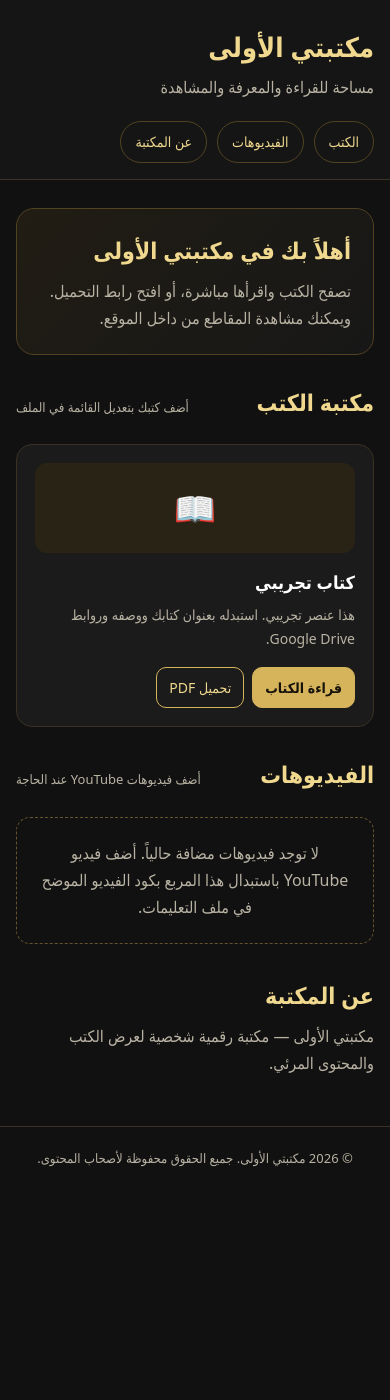
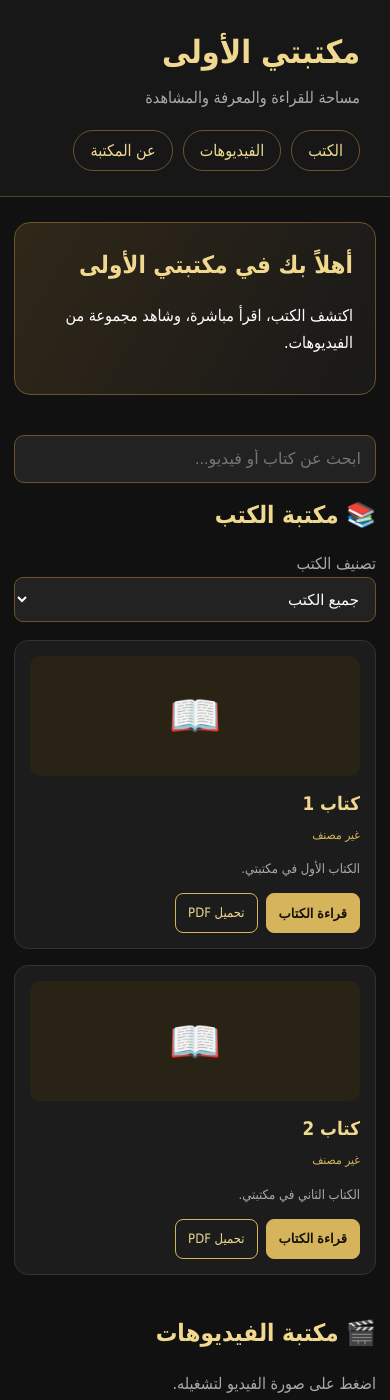
Before and after one commit to bandpro45-107/fluffy-octo-invention, a plain HTML site: page index.html in a window 390 px wide. Shown: the top 1400 px of the page. Before the commit the page ends 1189 px from the top, so only its background shows below. Drawn offline with Linux system fonts and the light colour scheme.

Commit message:
Refactor index.html for layout and functionality improvements
Updated HTML structure and styles for improved layout and functionality. Enhanced sections for books and videos with better categorization and search features.

```diff
--- a/index.html
+++ b/index.html
@@ -1,55 +1,241 @@
-<!doctype html>
+
+<!DOCTYPE html>
 <html lang="ar" dir="rtl">
 <head>
-  <meta charset="utf-8">
+<meta charset="UTF-8">
 <meta name="viewport" content="width=device-width, initial-scale=1">
 <meta name="theme-color" content="#111111">
 <title>مكتبتي الأولى</title>
+
 <style>
-    :root{--bg:#111;--panel:#1b1b1b;--gold:#d6b45c;--gold2:#f0d98f;--text:#f7f3e8;--muted:#b9b3a4}
-    *{box-sizing:border-box}
-    body{margin:0;background:var(--bg);color:var(--text);font-family:system-ui,-apple-system,"Segoe UI",Tahoma,Arial,sans-serif;line-height:1.7}
-    a{color:inherit}
-    .wrap{width:min(100% - 32px,980px);margin:auto}
-    header{border-bottom:1px solid #3a3322;background:#151515}
-    .top{padding:24px 0 20px}
-    .brand{font-size:clamp(27px,6vw,40px);font-weight:800;color:var(--gold2);margin:0}
-    .tag{color:var(--muted);margin:4px 0 0}
-    nav{display:flex;gap:10px;flex-wrap:wrap;padding:0 0 16px}
-    nav a{padding:8px 14px;border:1px solid #514322;border-radius:999px;text-decoration:none;color:var(--gold2);font-size:14px}
-    nav a:hover,.btn:hover{background:#3a301b}
-    main{padding:28px 0 48px}
-    .intro{padding:22px;border:1px solid #514322;border-radius:18px;background:linear-gradient(135deg,#211d14,#171717);margin-bottom:28px}
-    h2{color:var(--gold2);font-size:23px;margin:0 0 8px}
-    .intro p,.muted{color:var(--muted);margin:0}
-    .section-head{display:flex;align-items:center;justify-content:space-between;gap:12px;margin:28px 0 14px}
-    .count{font-size:13px;color:var(--muted)}
-    .books{display:grid;grid-template-columns:repeat(auto-fit,minmax(230px,1fr));gap:16px}
-    .book{background:var(--panel);border:1px solid #393124;border-radius:16px;padding:18px;display:flex;flex-direction:column;min-height:225px}
-    .cover{height:90px;border-radius:12px;background:#292315;display:grid;place-items:center;color:var(--gold);font-size:34px;margin-bottom:14px}
-    .book h3{margin:0 0 5px;color:#fff;font-size:18px}
-    .book p{margin:0 0 16px;color:var(--muted);font-size:14px;flex:1}
-    .actions{display:flex;gap:8px;flex-wrap:wrap}
-    .btn{display:inline-block;text-decoration:none;text-align:center;border:1px solid var(--gold);border-radius:10px;padding:8px 12px;color:var(--gold2);font-size:14px}
-    .btn.primary{background:var(--gold);color:#17130a;font-weight:700}
-    .empty{border:1px dashed #64532c;border-radius:14px;padding:22px;color:var(--muted);text-align:center}
-    .videos{display:grid;grid-template-columns:repeat(auto-fit,minmax(260px,1fr));gap:16px}
-    .video{background:var(--panel);border:1px solid #393124;border-radius:16px;padding:14px}
-    .video-frame{aspect-ratio:16/9;background:#090909;border-radius:10px;overflow:hidden}
-    .video-frame iframe{width:100%;height:100%;border:0}
-    .video h3{margin:10px 0 0;font-size:16px}
-    footer{border-top:1px solid #393124;padding:20px 0;color:var(--muted);font-size:13px;text-align:center}
-    @media(min-width:700px){.top{padding-top:30px}}
+:root {
+  --bg:#111;
+  --card:#1c1c1c;
+  --gold:#d6b45c;
+  --light:#f0d98f;
+  --text:#fff;
+  --muted:#aaa;
+}
+
+* {box-sizing:border-box}
+
+body {
+  margin:0;
+  background:var(--bg);
+  color:var(--text);
+  font-family:Tahoma,Arial,sans-serif;
+  line-height:1.7;
+}
+
+header {
+  background:#171717;
+  border-bottom:1px solid #554522;
+  padding:25px 16px;
+}
+
+.container {
+  width:min(100% - 28px,1050px);
+  margin:auto;
+}
+
+.brand {
+  color:var(--light);
+  font-size:32px;
+  font-weight:bold;
+  margin:0;
+}
+
+header p {color:var(--muted);margin:5px 0}
+
+nav {
+  display:flex;
+  gap:10px;
+  margin-top:18px;
+  flex-wrap:wrap;
+}
+
+nav a {
+  color:var(--light);
+  border:1px solid #69552c;
+  border-radius:20px;
+  padding:6px 16px;
+  text-decoration:none;
+}
+
+main {padding:25px 0 45px}
+
+.welcome {
+  background:linear-gradient(120deg,#302718,#191919);
+  border:1px solid #69552c;
+  padding:22px;
+  border-radius:16px;
+  margin-bottom:28px;
+}
+
+h2 {color:var(--light);margin:0 0 14px}
+.muted {color:var(--muted)}
+
+.search-box {
+  width:100%;
+  padding:14px;
+  background:#222;
+  border:1px solid #69552c;
+  border-radius:10px;
+  color:white;
+  font-size:16px;
+  margin:12px 0;
+}
+
+select {
+  background:#222;
+  color:white;
+  border:1px solid #69552c;
+  padding:12px;
+  border-radius:9px;
+  width:100%;
+  font-size:15px;
+  margin-bottom:18px;
+}
+
+.grid {
+  display:grid;
+  grid-template-columns:repeat(auto-fit,minmax(220px,1fr));
+  gap:16px;
+}
+
+.card {
+  background:var(--card);
+  border:1px solid #393124;
+  border-radius:14px;
+  padding:15px;
+  overflow:hidden;
+}
+
+.cover {
+  height:120px;
+  background:#292315;
+  border-radius:10px;
+  display:grid;
+  place-items:center;
+  color:var(--gold);
+  font-size:42px;
+  margin-bottom:12px;
+}
+
+.card h3 {margin:5px 0;color:var(--light)}
+.card p {color:var(--muted);font-size:13px}
+
+.tag {
+  color:var(--gold);
+  font-size:12px;
+  margin-bottom:10px;
+}
+
+.actions {
+  display:flex;
+  gap:8px;
+  flex-wrap:wrap;
+}
+
+.btn {
+  border:1px solid var(--gold);
+  background:transparent;
+  color:var(--light);
+  padding:8px 12px;
+  border-radius:8px;
+  text-decoration:none;
+  cursor:pointer;
+  font-size:13px;
+}
+
+.btn.primary {
+  background:var(--gold);
+  color:#17130a;
+  font-weight:bold;
+}
+
+section {margin-bottom:38px}
+
+.video-thumb {
+  width:100%;
+  aspect-ratio:16/9;
+  object-fit:cover;
+  border-radius:9px;
+  cursor:pointer;
+  background:#080808;
+}
+
+.video-player {
+  width:100%;
+  aspect-ratio:16/9;
+  border:0;
+  border-radius:9px;
+}
+
+.video-card h3 {font-size:15px}
+
+.empty {
+  color:var(--muted);
+  text-align:center;
+  padding:25px;
+  border:1px dashed #69552c;
+  border-radius:12px;
+  grid-column:1/-1;
+}
+
+.modal {
+  display:none;
+  position:fixed;
+  inset:0;
+  background:#000e;
+  z-index:1000;
+  padding:15px;
+  align-items:center;
+  justify-content:center;
+}
+
+.modal-content {
+  width:100%;
+  max-width:850px;
+  background:#191919;
+  padding:12px;
+  border:1px solid var(--gold);
+  border-radius:12px;
+}
+
+.modal iframe {
+  width:100%;
+  height:70vh;
+  border:0;
+  border-radius:8px;
+}
+
+.close {
+  color:var(--light);
+  font-size:25px;
+  cursor:pointer;
+  text-align:left;
+  padding:0 10px;
+}
+
+footer {
+  text-align:center;
+  padding:20px;
+  border-top:1px solid #493b20;
+  color:var(--muted);
+  font-size:13px;
+}
 </style>
 </head>
+
 <body>
+
 <header>
-  <div class="wrap">
-    <div class="top">
+<div class="container">
 <h1 class="brand">مكتبتي الأولى</h1>
-      <p class="tag">مساحة للقراءة والمعرفة والمشاهدة</p>
-    </div>
-    <nav aria-label="التنقل">
+<p>مساحة للقراءة والمعرفة والمشاهدة</p>
+
+<nav>
 <a href="#books">الكتب</a>
 <a href="#videos">الفيديوهات</a>
 <a href="#about">عن المكتبة</a>
@@ -57,52 +243,318 @@
 </div>
 </header>
 
-<main class="wrap">
-  <section class="intro">
+<main class="container">
+
+<div class="welcome">
 <h2>أهلاً بك في مكتبتي الأولى</h2>
-    <p>تصفح الكتب واقرأها مباشرة، أو افتح رابط التحميل. ويمكنك مشاهدة المقاطع من داخل الموقع.</p>
-  </section>
+<p>اكتشف الكتب، اقرأ مباشرة، وشاهد مجموعة من الفيديوهات.</p>
+</div>
+
+<input
+id="search"
+class="search-box"
+type="search"
+placeholder="ابحث عن كتاب أو فيديو..."
+aria-label="البحث">
 
 <section id="books">
-    <div class="section-head">
-      <h2>مكتبة الكتب</h2>
-      <span class="count">أضف كتبك بتعديل القائمة في الملف</span>
-    </div>
-    <div class="books" id="book-list">
-      <!-- نموذج كتاب: انسخ article وعدّل العنوان والوصف والرابطين.
-           رابط القراءة: رابط مشاركة Google Drive.
-           رابط التحميل: رابط Drive بصيغة download?id=FILE_ID -->
-      <article class="book">
-        <div class="cover" aria-hidden="true">📖</div>
-        <h3>كتاب تجريبي</h3>
-        <p>هذا عنصر تجريبي. استبدله بعنوان كتابك ووصفه وروابط Google Drive.</p>
-        <div class="actions">
-          <a class="btn primary" href="https://drive.google.com/" target="_blank" rel="noopener">قراءة الكتاب</a>
-          <a class="btn" href="https://drive.google.com/" target="_blank" rel="noopener">تحميل PDF</a>
-        </div>
-      </article>
-    </div>
+
+<h2>📚 مكتبة الكتب</h2>
+
+<label for="category" class="muted">تصنيف الكتب</label>
+
+<select id="category">
+<option value="all">جميع الكتب</option>
+<option value="غير مصنف">غير مصنف</option>
+</select>
+
+<div class="grid" id="book-list"></div>
+
 </section>
 
 <section id="videos">
-    <div class="section-head">
-      <h2>الفيديوهات</h2>
-      <span class="count">أضف فيديوهات YouTube عند الحاجة</span>
-    </div>
-    <div class="videos">
-      <div class="empty">لا توجد فيديوهات مضافة حالياً. أضف فيديو YouTube باستبدال هذا المربع بكود الفيديو الموضح في ملف التعليمات.</div>
-    </div>
+
+<h2>🎬 مكتبة الفيديوهات</h2>
+
+<p class="muted">اضغط على صورة الفيديو لتشغيله.</p>
+
+<div class="grid" id="video-list"></div>
+
 </section>
 
-  <section id="about" style="margin-top:32px">
+<section id="about">
 <h2>عن المكتبة</h2>
-    <p class="muted">مكتبتي الأولى — مكتبة رقمية شخصية لعرض الكتب والمحتوى المرئي.</p>
+<p class="muted">
+مكتبتي الأولى منصة رقمية للكتب والمحتوى المرئي،
+تهدف إلى توفير المعرفة في مكان واحد.
+</p>
 </section>
+
 </main>
 
+<div class="modal" id="reader">
+<div class="modal-content">
+<div class="close" onclick="closeReader()">✕ إغلاق</div>
+<iframe id="pdf-frame" title="قارئ الكتاب"></iframe>
+</div>
+</div>
+
 <footer>
-  <div class="wrap">© <span id="year"></span> مكتبتي الأولى. جميع الحقوق محفوظة لأصحاب المحتوى.</div>
+© <span id="year"></span> مكتبتي الأولى
 </footer>
-<script>document.getElementById('year').textContent = new Date().getFullYear();</script>
+
+<script>
+
+// =================================
+// بيانات الكتب
+// =================================
+
+const books = [
+{
+ title:"كتاب 1",
+ author:"غير محدد",
+ description:"الكتاب الأول في مكتبتي.",
+ category:"غير مصنف",
+ id:"17XbbLSUcdgXGZKjLUStlJ4c_mIJlW76K"
+},
+{
+ title:"كتاب 2",
+ author:"غير محدد",
+ description:"الكتاب الثاني في مكتبتي.",
+ category:"غير مصنف",
+ id:"117spmadzidsgjjzVkgjvsorc9KU9KFsq"
+}
+];
+
+// =================================
+// بيانات الفيديوهات
+// =================================
+
+const videoIds = [
+"7pGcGiIMT8I",
+"zLSKt8BVCSQ",
+"mNL2CLX8gv0",
+"WDtrfRuvDdc",
+"Sw0WKR9uZIA",
+"YIVnUda3C9Q",
+"NmKNWY_bVIY",
+"aX8DF3sqB34",
+"A7ZXD4ItFwA",
+"C8Xd1LV2oA8",
+"UqrzFi76Dpc",
+"LYY7CERpVfc",
+"r4igfI4ersQ",
+"j9MOF4RZoEw",
+"DOzJ8-azmZg",
+"xlHd7jC4ds4",
+"fI2TLZWZsUs",
+"0_o1Pl8tsdE",
+"S0EliIgvPJw",
+"J24A4J4CnsE",
+"E1tHivDl2gM",
+"Pt3JJBU8p_A",
+"6UyVMQ3J2sw",
+"Khd4mvlDW1o",
+"yU1G20Mr0EE",
+"RmnsReEFNFw",
+"87CKz_igKAA",
+"KGGuWmxTNJ0",
+"Rt5grZXnggM",
+"_30TKQ3zARQ",
+"l0zvcY2kjeg",
+"4kzXTmDLxaU",
+"ms3C80owkIU",
+"iLs4RIEziqs",
+"2yv02_zqDgY",
+"yJbwVIXNsmY",
+"Lw3XoomUYVI",
+"gNQ9F_l2jAc",
+"WvBoU6ZRfNI",
+"bN6aAmhG89M",
+"oB7jHtws3BM",
+"6LVlorGEsJ4",
+"Swd6NyFx98I",
+"aoxJ6bbkKj0",
+"pAzGInnecHU",
+"Wo9fGADYlRU",
+"VwIHT5YYdlU",
+"s1gpG7f7gTw",
+"GYD4dwO77tU",
+"SfJ3EqOV0xQ",
+"J2uMKtABgys"
+];
+
+// =================================
+// عرض الكتب
+// =================================
+
+const bookList = document.getElementById("book-list");
+
+function showBooks() {
+
+ const query = document.getElementById("search").value.toLowerCase();
+ const category = document.getElementById("category").value;
+
+ const filtered = books.filter(book => {
+
+  const matchText =
+   (book.title + book.author + book.description)
+   .toLowerCase().includes(query);
+
+  const matchCategory =
+   category === "all" || book.category === category;
+
+  return matchText && matchCategory;
+ });
+
+ bookList.innerHTML = "";
+
+ if (!filtered.length) {
+  bookList.innerHTML =
+   '<div class="empty">لا توجد كتب مطابقة للبحث.</div>';
+  return;
+ }
+
+ filtered.forEach(book => {
+
+  const card = document.createElement("article");
+  card.className = "card";
+
+  const cover = document.createElement("div");
+  cover.className = "cover";
+  cover.textContent = "📖";
+
+  const title = document.createElement("h3");
+  title.textContent = book.title;
+
+  const tag = document.createElement("div");
+  tag.className = "tag";
+  tag.textContent = book.category;
+
+  const description = document.createElement("p");
+  description.textContent = book.description;
+
+  const actions = document.createElement("div");
+  actions.className = "actions";
+
+  const read = document.createElement("button");
+  read.className = "btn primary";
+  read.textContent = "قراءة الكتاب";
+  read.onclick = () => openReader(book.id);
+
+  const download = document.createElement("a");
+  download.className = "btn";
+  download.textContent = "تحميل PDF";
+  download.href =
+   "https://drive.google.com/uc?export=download&id=" + book.id;
+  download.target = "_blank";
+  download.rel = "noopener";
+
+  actions.append(read,download);
+  card.append(cover,title,tag,description,actions);
+  bookList.appendChild(card);
+
+ });
+}
+
+// =================================
+// قارئ الكتب
+// =================================
+
+function openReader(id) {
+
+ document.getElementById("pdf-frame").src =
+  "https://drive.google.com/file/d/" + id + "/preview";
+
+ document.getElementById("reader").style.display = "flex";
+}
+
+function closeReader() {
+ document.getElementById("reader").style.display = "none";
+ document.getElementById("pdf-frame").src = "";
+}
+
+// =================================
+// عرض الفيديوهات
+// =================================
+
+const videoList = document.getElementById("video-list");
+
+function showVideos() {
+
+ const query = document.getElementById("search").value.toLowerCase();
+
+ videoList.innerHTML = "";
+
+ const filtered = videoIds.filter((id,index) =>
+  ("مقطع " + (index+1)).toLowerCase().includes(query)
+ );
+
+ if (!filtered.length) {
+  videoList.innerHTML =
+   '<div class="empty">لا توجد فيديوهات مطابقة.</div>';
+  return;
+ }
+
+ filtered.forEach(id => {
+
+  const index = videoIds.indexOf(id);
+
+  const card = document.createElement("article");
+  card.className = "card video-card";
+
+  const thumb = document.createElement("img");
+  thumb.className = "video-thumb";
+  thumb.src = "https://img.youtube.com/vi/" + id + "/hqdefault.jpg";
+  thumb.alt = "صورة مقطع " + (index+1);
+  thumb.loading = "lazy";
+
+  thumb.onclick = () => {
+
+   const frame = document.createElement("iframe");
+   frame.className = "video-player";
+   frame.src =
+    "https://www.youtube-nocookie.com/embed/" + id + "?autoplay=1";
+   frame.title = "مقطع " + (index+1);
+   frame.allow =
+    "accelerometer; autoplay; clipboard-write; encrypted-media; gyroscope; picture-in-picture; web-share";
+   frame.allowFullscreen = true;
+   frame.loading = "lazy";
+
+   thumb.replaceWith(frame);
+  };
+
+  const title = document.createElement("h3");
+  title.textContent = "مقطع " + (index+1);
+
+  card.append(thumb,title);
+  videoList.appendChild(card);
+
+ });
+}
+
+// =================================
+// البحث والتصنيفات
+// =================================
+
+document.getElementById("search").addEventListener("input", () => {
+ showBooks();
+ showVideos();
+});
+
+document.getElementById("category").addEventListener("change", showBooks);
+
+// =================================
+// التشغيل الأول
+// =================================
+
+showBooks();
+showVideos();
+
+document.getElementById("year").textContent =
+ new Date().getFullYear();
+
+</script>
+
 </body>
 </html>
```
Lines whose indentation alone changed are shown as unchanged.
